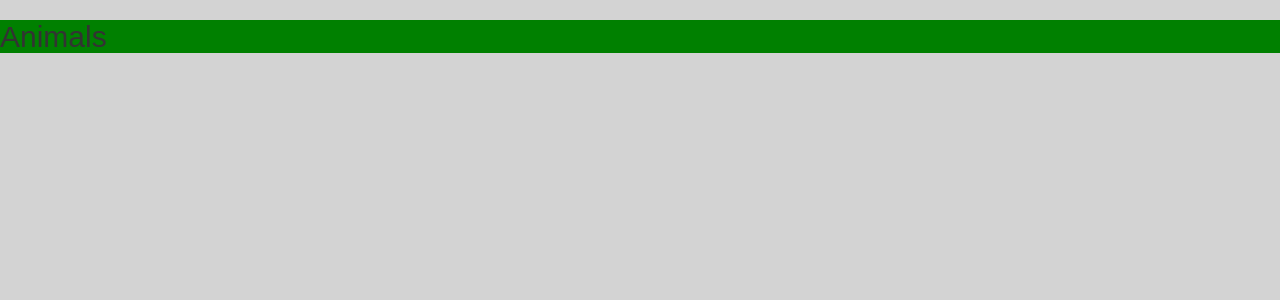
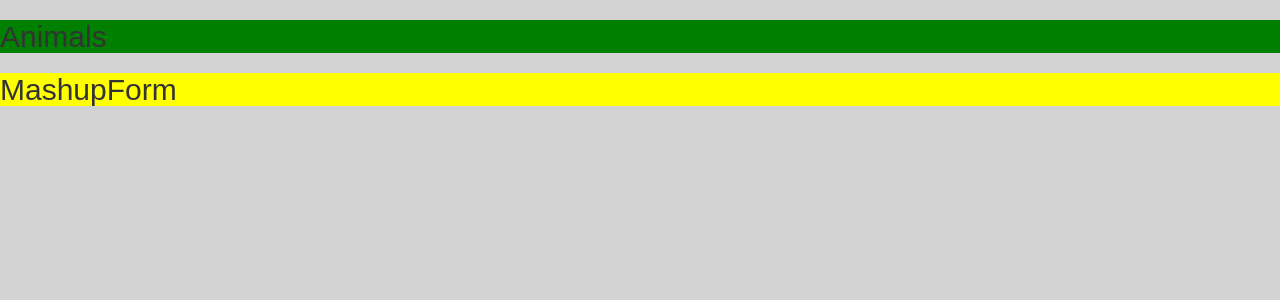
Before and after one commit to Mehret17/react-mashups, a React (Create React App) app: page / in a window 1280 px wide. Shown: the top 300 px of the page. Built offline with nearby package versions, Linux system fonts and the light colour scheme.

Commit message:
mashupForm complete

```diff
--- a/src/app/App.js
+++ b/src/app/App.js
@@ -4,11 +4,15 @@ import Animals from '../components/Animals/Animals';
 
 
 import './App.css';
+import MashupForm from '../components/MashupForm/MashupForm';
 
 class App extends Component {
   render() {
     return (
-      <Animals />
+      <div>
+        <Animals />
+        <MashupForm />
+      </div>
     );
   }
 }
--- /dev/null
+++ b/src/components/MashupForm/MashupForm.js
@@ -0,0 +1,15 @@
+import React from 'react';
+
+import './MashupForm.css';
+
+class MashupForm extends React.Component {
+  render() {
+    return (
+      <div className="MashupForm">
+        <h2>MashupForm</h2>
+      </div>
+    )
+  }
+}
+
+export default MashupForm;
--- /dev/null
+++ b/src/components/MashupForm/MashupForm.scss
@@ -0,0 +1,3 @@
+.MashupForm {
+  background-color: yellow;
+}
```
